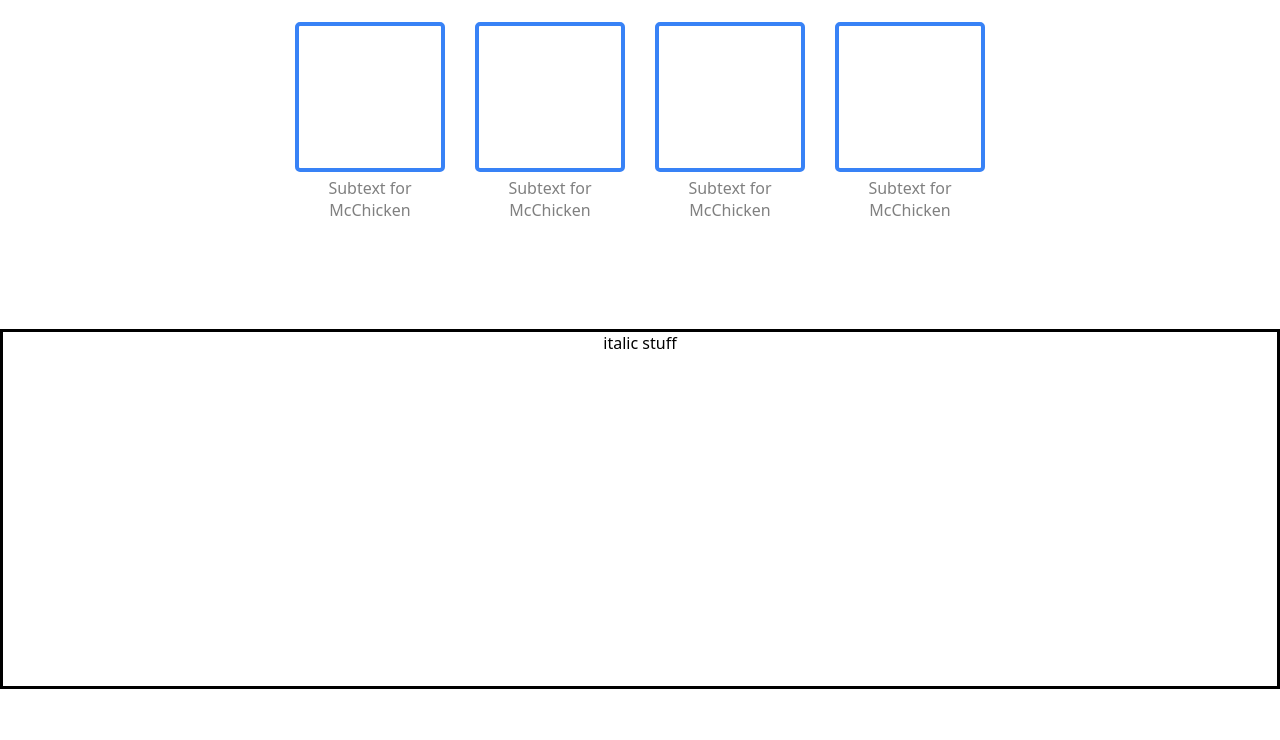
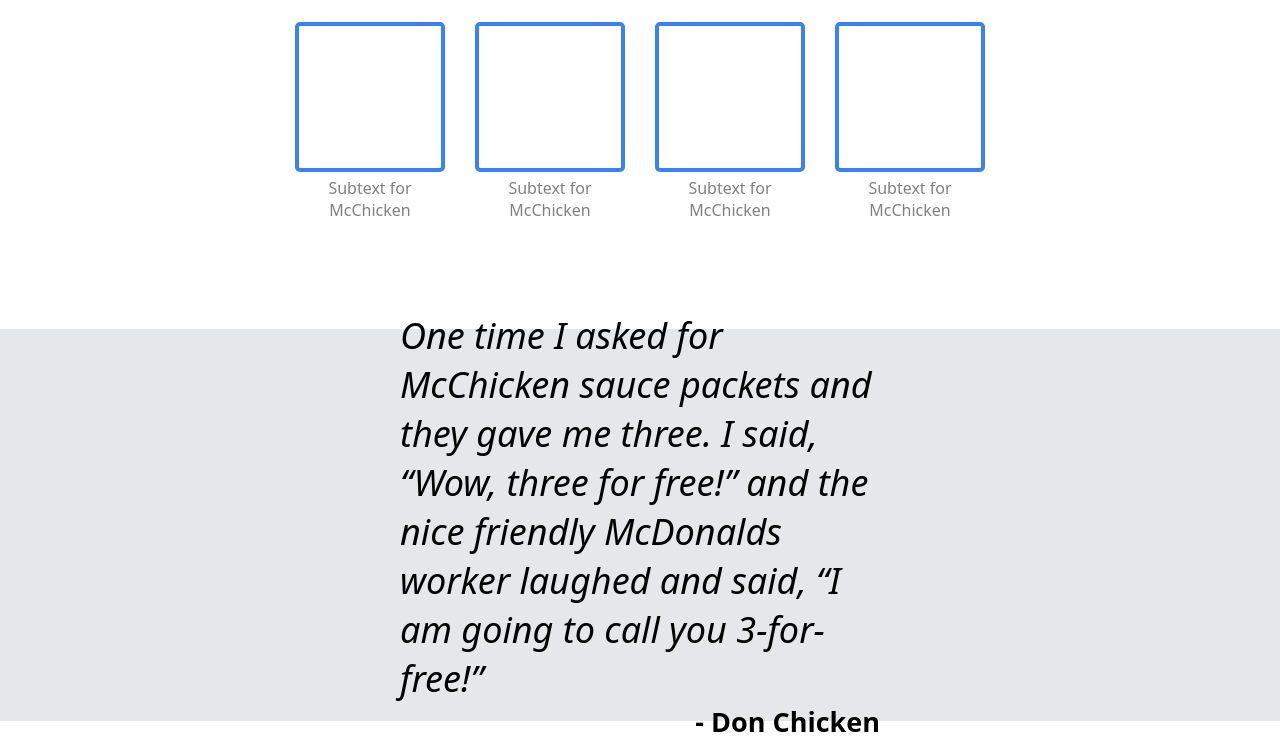
Before and after one commit to bigahk/odin-css-landing-page, a plain HTML site: page index.html in a window 1280 px wide. Shown: the part 690-1430 px from the top of the page. Before the commit the page ends 1379 px from the top, so only its background shows below. Drawn offline with Linux system fonts and the light colour scheme.

Commit message:
Style third section/quote
Insert third section
Add background color
Style flexbox for third-main (third section)
Add div for quote and quoter
Arrange using flexbox
Adjust font size, style, and weight for all text
Add padding to center quote

```diff
--- a/index.html
+++ b/index.html
@@ -63,9 +63,10 @@
 
     <!-- Third Section -->
     <section class="third-main">
-        <div class="italic">
-            italic stuff
+        <div class="quote">One time I asked for McChicken sauce packets and they gave me three. I said, “Wow, three for
+            free!” and the nice friendly McDonalds worker laughed and said, “I am going to call you 3-for-free!”
         </div>
+        <div class="quoter">- Don Chicken</div>
     </section>
 
 </body>
--- a/style.css
+++ b/style.css
@@ -128,13 +128,24 @@
 /* Third Section */
 
 .third-main {
-   height: 45vh;
-   border: 3px solid black;
+   height: 49vh;
+   background-color: #E5E7EB;
+   display: flex;
+   flex-direction: column;
+   justify-content: center;
+   align-items: center;
+   padding-left: 400px;
+   padding-right: 400px;
 }
 
-.italic {
-   display: flex;
-   justify-content: center;
-   border: 50px;
+.quote {
+   font-size: 36px;
+   font-style: italic;
+   font-weight: 100;
+}
 
+.quoter{
+   align-self: last baseline;
+   font-size: 27px;
+   font-weight: bold;
 }
```
